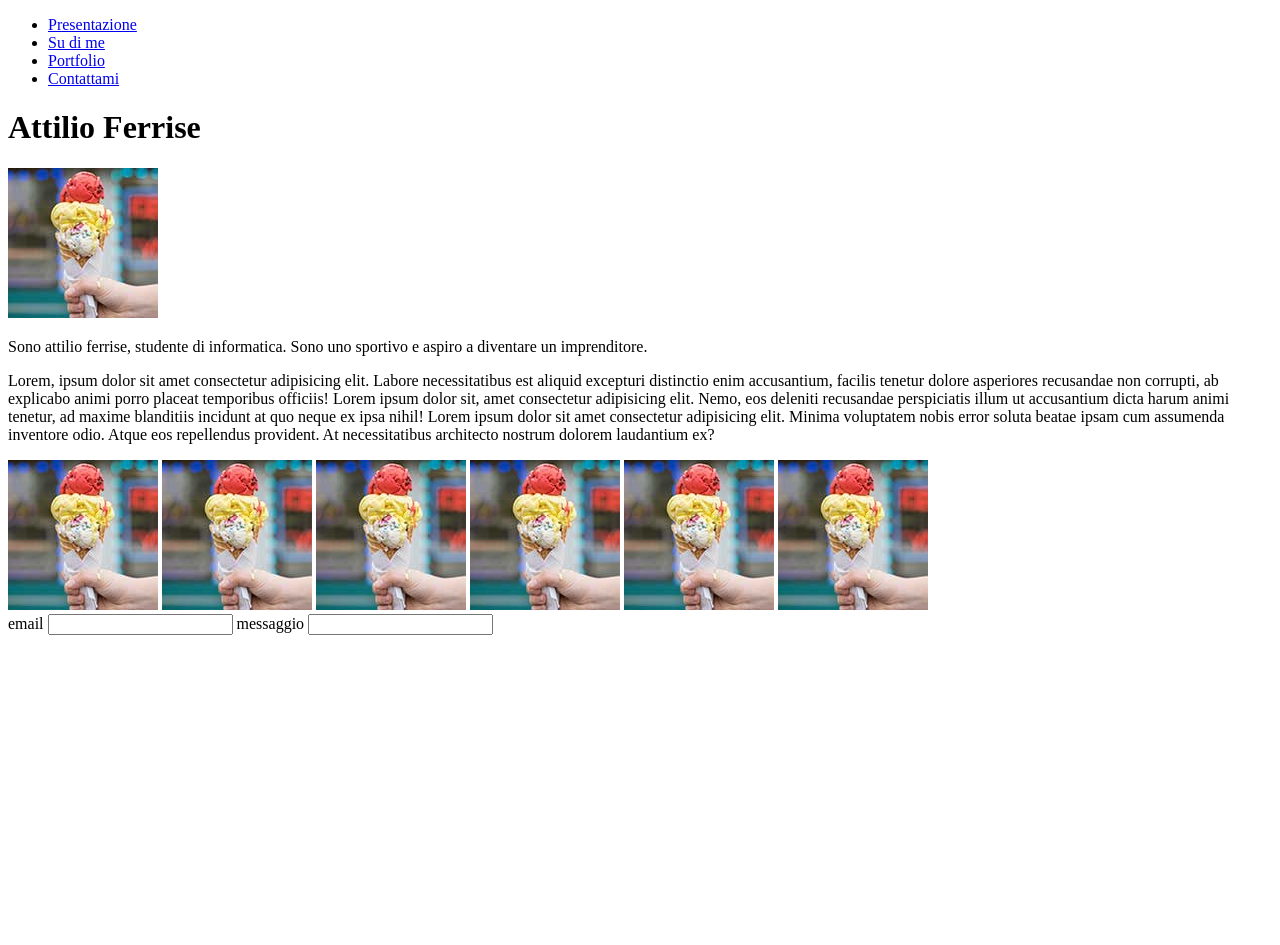
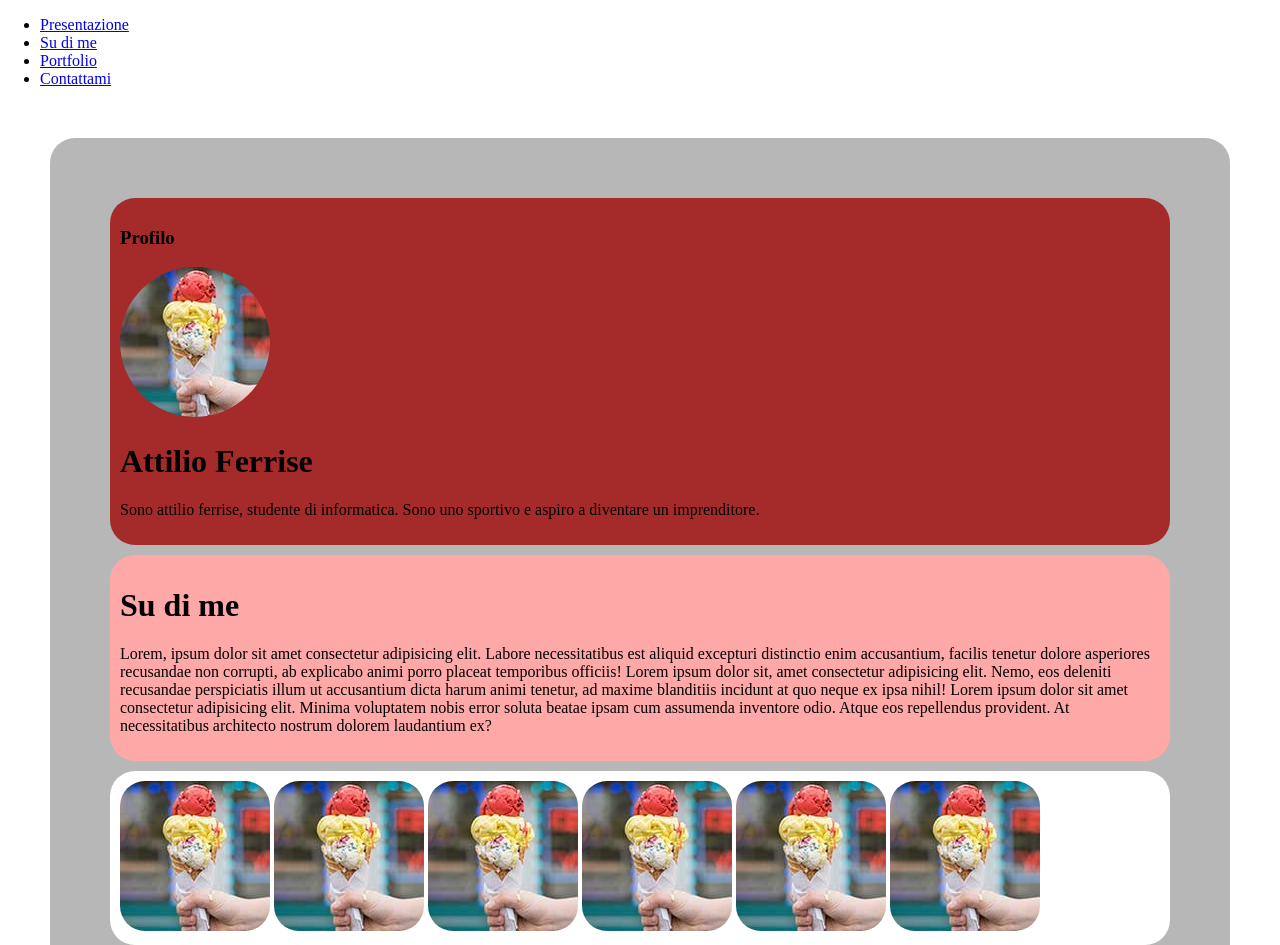
Before and after one commit to challenge-network-18-mar-24/Attilio-Ferrise, a plain HTML site: page index.html in a window 1280 px wide. Shown: the top 945 px of the page. Before the commit the page ends 800 px from the top, so only its background shows below. Drawn offline with Linux system fonts and the light colour scheme.

Commit message:
Seconda bozza (colori a caso)

```diff
--- a/index.html
+++ b/index.html
@@ -19,17 +19,20 @@
     </head>
 
     <div class="content">
-        <div id="presentazione">
+        <div id="presentazione" class="presentazione">
+            <h3>Profilo</h3>
+            <img src="product-1.jpg" alt="" class="img-profilo">
             <h1>Attilio Ferrise</h1>
-            <img src="product-1.jpg" alt="">
             <p>Sono attilio ferrise, studente di informatica. Sono uno sportivo e aspiro a diventare un imprenditore.</p>
         </div>
 
-        <div id="su-di-me">
+        <div id="su-di-me" class="su-di-me">
+            <h1>Su di me</h1>
             <p>Lorem, ipsum dolor sit amet consectetur adipisicing elit. Labore necessitatibus est aliquid excepturi distinctio enim accusantium, facilis tenetur dolore asperiores recusandae non corrupti, ab explicabo animi porro placeat temporibus officiis! Lorem ipsum dolor sit, amet consectetur adipisicing elit. Nemo, eos deleniti recusandae perspiciatis illum ut accusantium dicta harum animi tenetur, ad maxime blanditiis incidunt at quo neque ex ipsa nihil! Lorem ipsum dolor sit amet consectetur adipisicing elit. Minima voluptatem nobis error soluta beatae ipsam cum assumenda inventore odio. Atque eos repellendus provident. At necessitatibus architecto nostrum dolorem laudantium ex?</p>
         </div>
 
-        <div id="portfolio">
+        <div id="portfolio" class="portfolio">
+            <div class="immagini">
                 <img src="product-1.jpg" alt="">
                 <img src="product-1.jpg" alt="">
                 <img src="product-1.jpg" alt="">
@@ -37,9 +40,10 @@
                 <img src="product-1.jpg" alt="">
                 <img src="product-1.jpg" alt="">
             </div>
+        </div>
 
-        <div id="contattami">
-            <form action="">
+        <div id="contattami" class="contatti">
+            <form action="" class="form">
                 <label for="">email</label>
                 <input type="text">
                 <label for="">messaggio</label>
--- a/style.css
+++ b/style.css
@@ -0,0 +1,53 @@
+body{
+    margin: 0;
+    padding: 0;
+}
+
+.content{
+    padding: 50px;
+    background-color: rgb(183, 183, 183);
+    margin: 50px;
+    border-radius: 25px;
+}
+
+
+img{
+    border-radius: 25px;
+}
+
+.img-profilo{
+    border-radius: 100px;
+}
+
+.presentazione{
+    margin: 10px;
+    background-color: brown;
+    padding: 10px;
+    border-radius: 25px;
+}
+
+.su-di-me{
+    margin: 10px;
+    background-color: rgb(255, 168, 168);
+    padding: 10px;
+    border-radius: 25px;
+}
+
+.portfolio{
+    margin: 10px;
+    background-color: rgb(255, 255, 255);
+    padding: 10px;
+    border-radius: 25px;
+}
+.contatti{
+    height: 200px;
+    margin: 10px;
+    background-color: brown;
+    padding: 10px;
+    border-radius: 25px;
+}
+
+.form{
+    margin: 0 30%;
+    margin-top: 90px;
+}
```
Lines whose indentation alone changed are shown as unchanged.
